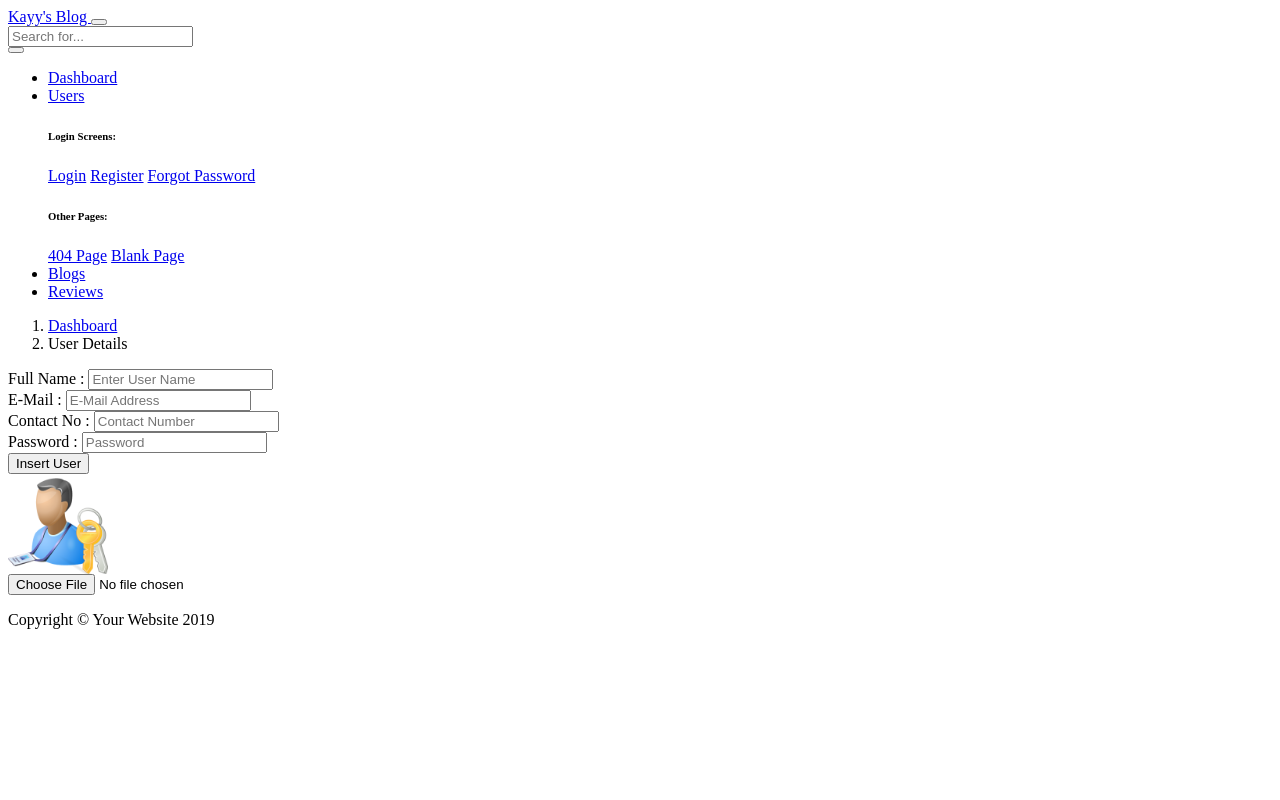
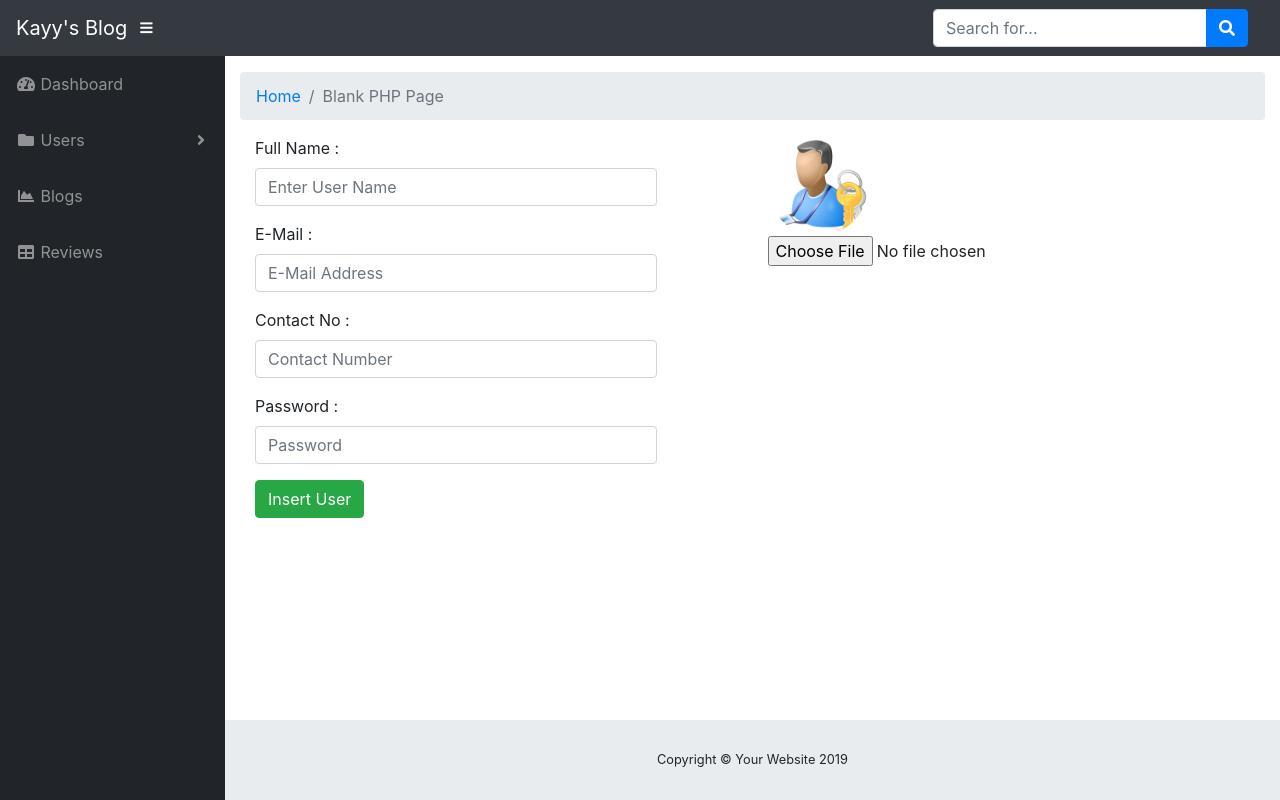
Before and after one commit to ThakkarKartik/KayyBlogPHP, a PHP site: page /AddNewUser.php in a window 1280 px wide. Run offline with PHP 8.4, Linux system fonts and the light colour scheme.

Commit message:
Changes Done

```diff
--- a/AddNewUser.php
+++ b/AddNewUser.php
@@ -1,16 +1,24 @@
-<?php include("header.php"); ?>
 <?php require_once("config.php"); ?>
-<div class="container">
+<html>
+<head>
+        <?php include('links.php'); ?>
+        <title> Blank Page </title>
+    </head>
+<body>
+    <?php include('header.php'); ?>
 <div id="content-wrapper">
+
     <div class="container-fluid">
+
         <!-- Breadcrumbs-->
         <ol class="breadcrumb">
             <li class="breadcrumb-item">
-                    <a href="index.html">Dashboard</a>
+                <a href="#"> Home </a>
             </li>
-                <li class="breadcrumb-item active">User Details</li>
+            <li class="breadcrumb-item active">Blank PHP Page</li>
         </ol>
-        </div>
+        <!-- Page Content -->
+
         <form id="frmAdmin" action="insertUser.php" method="GET" enctype="multipart/form-data">
             <div class="container">
             <div class="row">
@@ -45,4 +53,7 @@
         </form>
     </div>
 </div>
-<?php include("footer.php"); ?>
+<?php include('footer.php');?>
+</body>
+<?php include('scripts.php');?>
+</html>
--- a/links.php
+++ b/links.php
@@ -1,4 +1,4 @@
-<meta charset="utf-8">
+  <meta charset="utf-8">
   <meta http-equiv="X-UA-Compatible" content="IE=edge">
   <meta name="viewport" content="width=device-width, initial-scale=1, shrink-to-fit=no">
   <meta name="description" content="">
```
Also changed, not shown: index.php (+18 -8 lines), insertUser.php (+1 -8 lines). Lines whose indentation alone changed are shown as unchanged.
